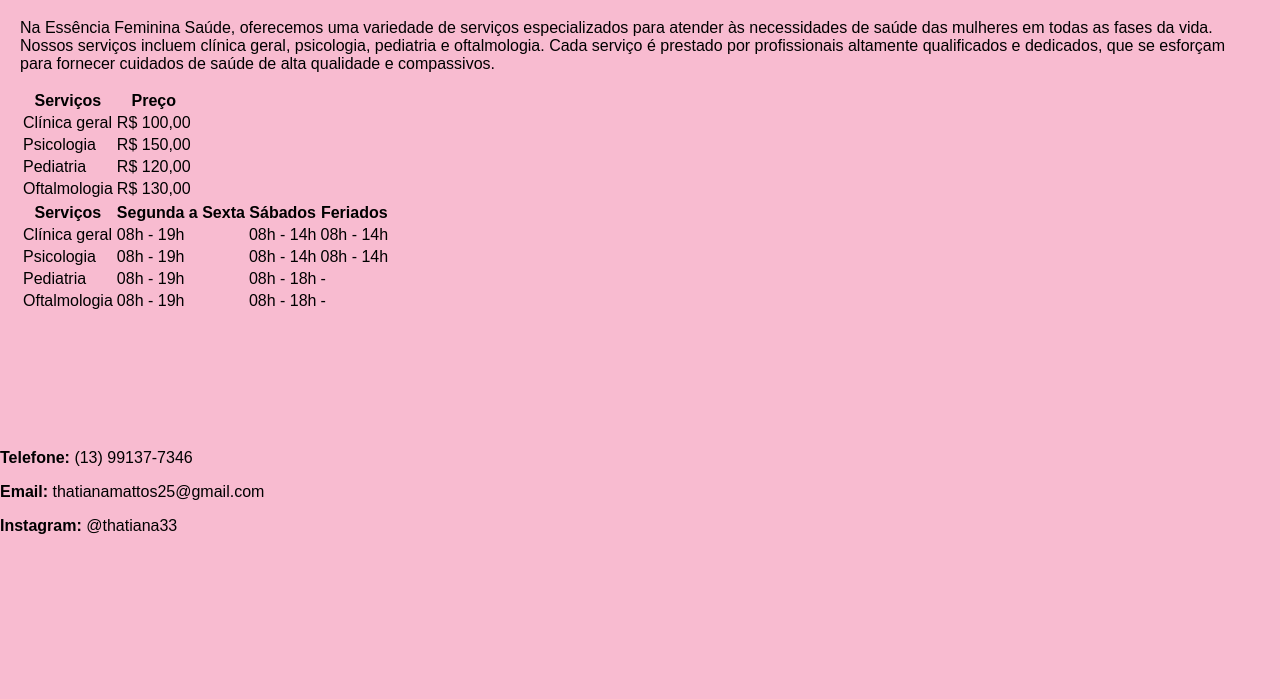
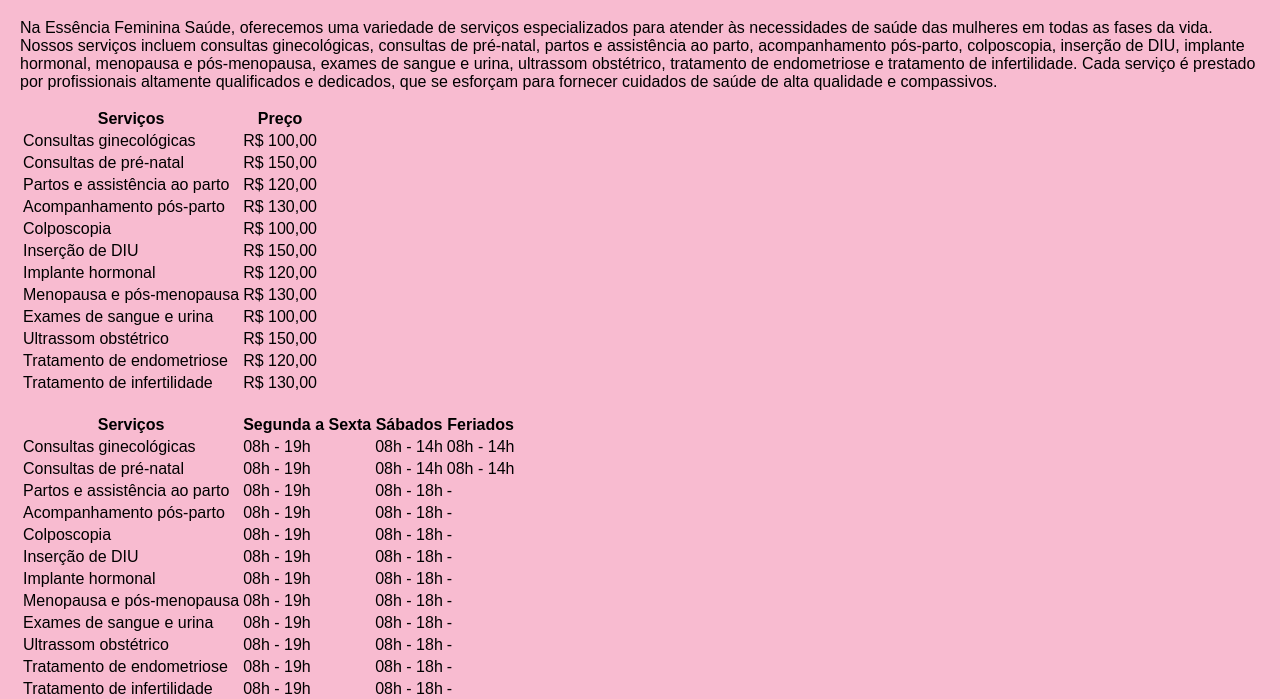
Before and after one commit to ThatianaMattos/Desafio2, a plain HTML site: page ClinicaMédica/horario.html in a window 1280 px wide. Shown: the part 801-1500 px from the top of the page. Before the commit the page ends 1352 px from the top, so only its background shows below. Drawn offline with Linux system fonts and the light colour scheme.

Commit message:
Alguns ajustes para a finalização do projeto, mas ainda faltam mais ajustes de aprimoração

```diff
--- a/ClinicaMédica/horario.html
+++ b/ClinicaMédica/horario.html
@@ -1,7 +1,8 @@
 <!DOCTYPE html>
-<html lang="pt-br>
+<html lang="pt-br">
+
 <head>
-    <meta charset=" UTF-8">
+    <meta charset="UTF-8">
     <meta name="viewport" content="width=device-width, initial-scale=1.0">
     <title>Horário de Atendimento</title>
     <link rel="stylesheet" type="text/css" href="style.css">
@@ -26,7 +27,12 @@
     <!-- Conteúdo -->
     <main>
         <h1>Horário de Atendimento</h1>
-    <p>Na Essência Feminina Saúde, oferecemos uma variedade de serviços especializados para atender às necessidades de saúde das mulheres em todas as fases da vida. Nossos serviços incluem clínica geral, psicologia, pediatria e oftalmologia. Cada serviço é prestado por profissionais altamente qualificados e dedicados, que se esforçam para fornecer cuidados de saúde de alta qualidade e compassivos.</p>
+        <p>Na Essência Feminina Saúde, oferecemos uma variedade de serviços especializados para atender às necessidades
+            de saúde das mulheres em todas as fases da vida. Nossos serviços incluem consultas ginecológicas, consultas
+            de pré-natal, partos e assistência ao parto, acompanhamento pós-parto, colposcopia, inserção de DIU,
+            implante hormonal, menopausa e pós-menopausa, exames de sangue e urina, ultrassom obstétrico, tratamento de
+            endometriose e tratamento de infertilidade. Cada serviço é prestado por profissionais altamente qualificados
+            e dedicados, que se esforçam para fornecer cuidados de saúde de alta qualidade e compassivos.</p>
 
         <!-- Tabela de Preços -->
         <table>
@@ -35,22 +41,55 @@
                 <th>Preço</th>
             </tr>
             <tr>
-        <td>Clínica geral</td>
+                <td>Consultas ginecológicas</td>
                 <td>R$ 100,00</td>
             </tr>
             <tr>
-        <td>Psicologia</td>
+                <td>Consultas de pré-natal</td>
                 <td>R$ 150,00</td>
             </tr>
             <tr>
-        <td>Pediatria</td>
+                <td>Partos e assistência ao parto</td>
                 <td>R$ 120,00</td>
             </tr>
             <tr>
-        <td>Oftalmologia</td>
+                <td>Acompanhamento pós-parto</td>
+                <td>R$ 130,00</td>
+            </tr>
+            <tr>
+                <td>Colposcopia</td>
+                <td>R$ 100,00</td>
+            </tr>
+            <tr>
+                <td>Inserção de DIU</td>
+                <td>R$ 150,00</td>
+            </tr>
+            <tr>
+                <td>Implante hormonal</td>
+                <td>R$ 120,00</td>
+            </tr>
+            <tr>
+                <td>Menopausa e pós-menopausa</td>
+                <td>R$ 130,00</td>
+            </tr>
+            <tr>
+                <td>Exames de sangue e urina</td>
+                <td>R$ 100,00</td>
+            </tr>
+            <tr>
+                <td>Ultrassom obstétrico</td>
+                <td>R$ 150,00</td>
+            </tr>
+            <tr>
+                <td>Tratamento de endometriose</td>
+                <td>R$ 120,00</td>
+            </tr>
+            <tr>
+                <td>Tratamento de infertilidade</td>
                 <td>R$ 130,00</td>
             </tr>
         </table>
+        <br>
         <!-- Tabela de Serviços e Horários -->
         <table>
             <tr>
@@ -60,39 +99,87 @@
                 <th>Feriados</th>
             </tr>
             <tr>
-            <td>Clínica geral</td>
+                <td>Consultas ginecológicas</td>
                 <td>08h - 19h</td>
                 <td>08h - 14h</td>
                 <td>08h - 14h</td>
             </tr>
             <tr>
-            <td>Psicologia</td>
+                <td>Consultas de pré-natal</td>
                 <td>08h - 19h</td>
                 <td>08h - 14h</td>
                 <td>08h - 14h</td>
             </tr>
             <tr>
-            <td>Pediatria</td>
+                <td>Partos e assistência ao parto</td>
                 <td>08h - 19h</td>
                 <td>08h - 18h</td>
                 <td>-</td>
             </tr>
             <tr>
-            <td>Oftalmologia</td>
+                <td>Acompanhamento pós-parto</td>
+                <td>08h - 19h</td>
+                <td>08h - 18h</td>
+                <td>-</td>
+            </tr>
+            <tr>
+                <td>Colposcopia</td>
+                <td>08h - 19h</td>
+                <td>08h - 18h</td>
+                <td>-</td>
+            </tr>
+            <tr>
+                <td>Inserção de DIU</td>
+                <td>08h - 19h</td>
+                <td>08h - 18h</td>
+                <td>-</td>
+            </tr>
+            <tr>
+                <td>Implante hormonal</td>
+                <td>08h - 19h</td>
+                <td>08h - 18h</td>
+                <td>-</td>
+            </tr>
+            <tr>
+                <td>Menopausa e pós-menopausa</td>
+                <td>08h - 19h</td>
+                <td>08h - 18h</td>
+                <td>-</td>
+            </tr>
+            <tr>
+                <td>Exames de sangue e urina</td>
+                <td>08h - 19h</td>
+                <td>08h - 18h</td>
+                <td>-</td>
+            </tr>
+            <tr>
+                <td>Ultrassom obstétrico</td>
+                <td>08h - 19h</td>
+                <td>08h - 18h</td>
+                <td>-</td>
+            </tr>
+            <tr>
+                <td>Tratamento de endometriose</td>
+                <td>08h - 19h</td>
+                <td>08h - 18h</td>
+                <td>-</td>
+            </tr>
+            <tr>
+                <td>Tratamento de infertilidade</td>
                 <td>08h - 19h</td>
                 <td>08h - 18h</td>
                 <td>-</td>
             </tr>
         </table>
+
     </main>
-
 
     <!-- Rodapé -->
     <div id="footer">
         <p><strong>Telefone:</strong> (13) 99137-7346</p>
         <p><strong>Email:</strong> thatianamattos25@gmail.com</p>
         <p><strong>Instagram:</strong> @thatiana33</p>
-        </footer>
+    </div>
 </body>
 
 </html>
```
Also changed, not shown: 1 other file. Lines whose indentation alone changed are shown as unchanged.
